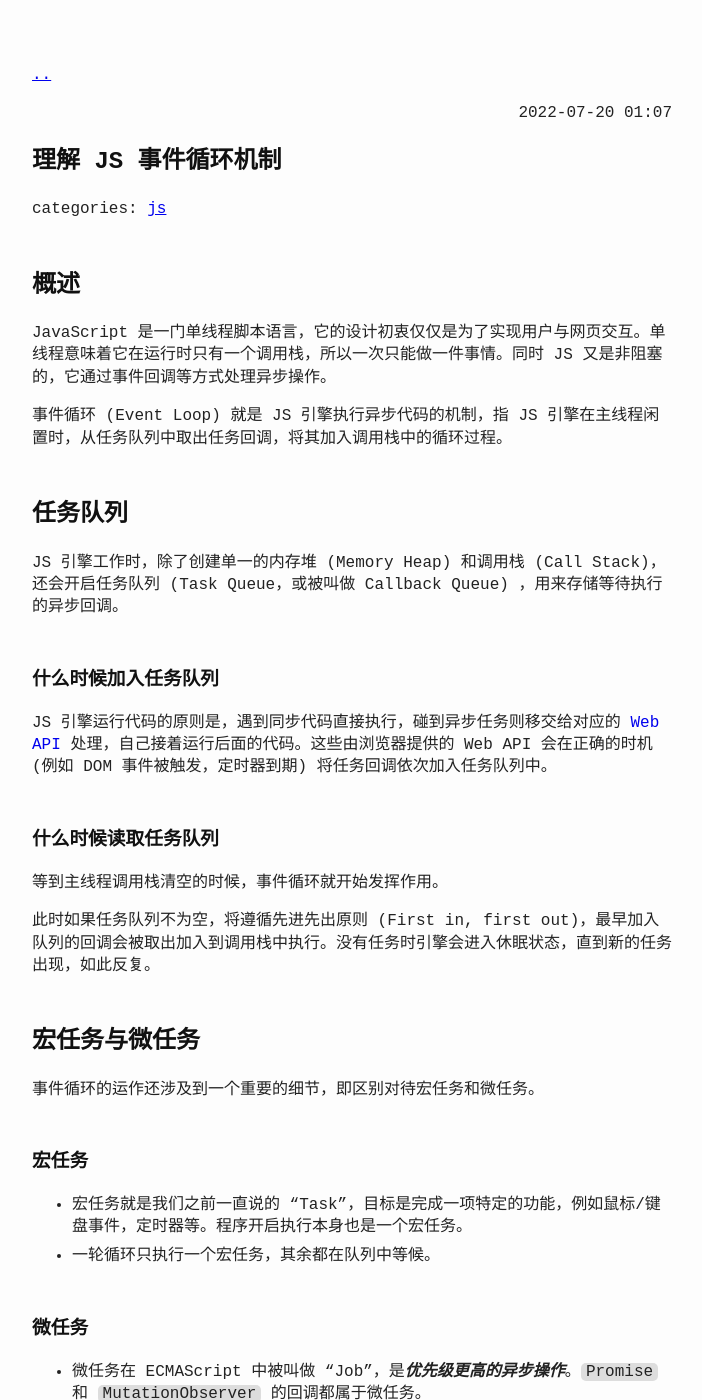
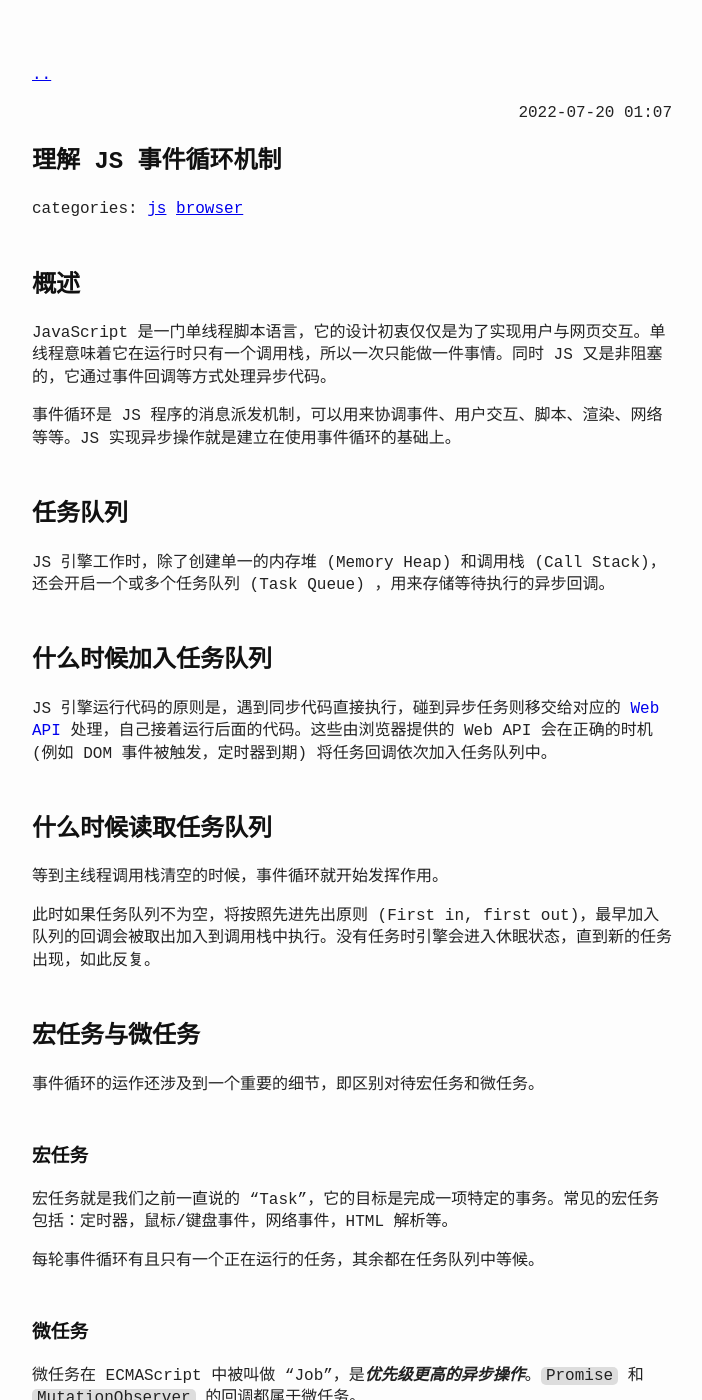
Before and after one commit to toonoisy/toonoisy.github.io, a Jekyll site: the page built from _posts/2022-07-20-js-event-loop.md, in a window 1280 px wide and 1400 px high. Shown: the whole window, without its empty margins (288-990 px from the left). Built offline with Jekyll 4.4.1, drawn with Linux system fonts in a browser that asks for light colours; comment, search, counter and statistics services are not loaded; some of the changed text lies outside the part shown.

Commit message:
add & revise posts

```diff
--- a/_data/menu.yml
+++ b/_data/menu.yml
@@ -16,5 +16,5 @@ entries:
 
   - title: links
     entries:
-      - title: "theme: <a href='https://github.com/riggraz/no-style-please'>no style please</a>"
-      - title: "favicon by: <a href='https://icons8.com'>Icons8</a>"
+      - title: "theme: <a href='https://github.com/riggraz/no-style-please' target='_blank'>no style please</a>"
+      - title: "favicon by: <a href='https://icons8.com' target='_blank'>Icons8</a>"
--- a/_layouts/archive.html
+++ b/_layouts/archive.html
@@ -26,7 +26,7 @@ layout: default
   <li>
     <time>{{ post.date | date: '%Y-%m-%d %H:%M' }}</time>
     <a href="{{ post.url | relative_url }}">
-      [{% for category in post.categories %}{{category}}{% unless forloop.last %}&nbsp;{% endunless %}{% endfor %}]
+      {% for category in post.categories %}[{{category}}]{% unless forloop.last %}{% endunless %}{% endfor %}
       {{ post.title }}
     </a>
 
--- a/_posts/2022-07-20-js-event-loop.md
+++ b/_posts/2022-07-20-js-event-loop.md
@@ -2,28 +2,28 @@
 layout: post
 title: 理解 JS 事件循环机制
 date: 2022-07-20 01:07
-categories: js
+categories: [js, browser]
 ---
 
 ## 概述
 
-JavaScript 是一门单线程脚本语言，它的设计初衷仅仅是为了实现用户与网页交互。单线程意味着它在运行时只有一个调用栈，所以一次只能做一件事情。同时 JS 又是非阻塞的，它通过事件回调等方式处理异步操作。
+JavaScript 是一门单线程脚本语言，它的设计初衷仅仅是为了实现用户与网页交互。单线程意味着它在运行时只有一个调用栈，所以一次只能做一件事情。同时 JS 又是非阻塞的，它通过事件回调等方式处理异步代码。
 
-事件循环 (Event Loop) 就是 JS 引擎执行异步代码的机制，指 JS 引擎在主线程闲置时，从任务队列中取出任务回调，将其加入调用栈中的循环过程。
+事件循环是 JS 程序的消息派发机制，可以用来协调事件、用户交互、脚本、渲染、网络等等。JS 实现异步操作就是建立在使用事件循环的基础上。
 
 ## 任务队列
 
-JS 引擎工作时，除了创建单一的内存堆 (Memory Heap) 和调用栈 (Call Stack)，还会开启任务队列 (Task Queue，或被叫做 Callback Queue) ，用来存储等待执行的异步回调。
+JS 引擎工作时，除了创建单一的内存堆 (Memory Heap) 和调用栈 (Call Stack)，还会开启一个或多个任务队列 (Task Queue) ，用来存储等待执行的异步回调。
 
-### 什么时候加入任务队列
+## 什么时候加入任务队列
 
 JS 引擎运行代码的原则是，遇到同步代码直接执行，碰到异步任务则移交给对应的 [Web API](https://developer.mozilla.org/en-US/docs/Learn/JavaScript/Client-side_web_APIs/Introduction) 处理，自己接着运行后面的代码。这些由浏览器提供的 Web API 会在正确的时机 (例如 DOM 事件被触发，定时器到期) 将任务回调依次加入任务队列中。
 
-### 什么时候读取任务队列
+## 什么时候读取任务队列
 
 等到主线程调用栈清空的时候，事件循环就开始发挥作用。
 
-此时如果任务队列不为空，将遵循先进先出原则 (First in, first out)，最早加入队列的回调会被取出加入到调用栈中执行。没有任务时引擎会进入休眠状态，直到新的任务出现，如此反复。
+此时如果任务队列不为空，将按照先进先出原则 (First in, first out)，最早加入队列的回调会被取出加入到调用栈中执行。没有任务时引擎会进入休眠状态，直到新的任务出现，如此反复。
 
 ## 宏任务与微任务
 
@@ -31,23 +31,27 @@ JS 引擎运行代码的原则是，遇到同步代码直接执行，碰到异
 
 ### 宏任务
 
-- 宏任务就是我们之前一直说的 "Task"，目标是完成一项特定的功能，例如鼠标/键盘事件，定时器等。程序开启执行本身也是一个宏任务。
-- 一轮循环只执行一个宏任务，其余都在队列中等候。
+宏任务就是我们之前一直说的 "Task"，它的目标是完成一项特定的事务。常见的宏任务包括：定时器，鼠标/键盘事件，网络事件，HTML 解析等。
+
+每轮事件循环有且只有一个正在运行的任务，其余都在任务队列中等候。
 
 ### 微任务
 
-- 微任务在 ECMAScript 中被叫做 "Job"，是***优先级更高的异步操作***。`Promise` 和 `MutationObserver` 的回调都属于微任务。
-- 由于微任务优先级大于宏任务，宏任务永远要等现存的微任务全部执行完毕后才开始执行。当一个宏任务执行完毕后，要将产生的所有微任务依次***清空***，当前循环才算结束。
+微任务在 ECMAScript 中被叫做 "Job"，是***优先级更高的异步操作***。`Promise` 和 `MutationObserver` 的回调都属于微任务。
+
+每轮事件循环都有自己的微任务队列，用来存储当前任务执行过程中生成的等待执行的微任务。由于微任务优先级大于宏任务，永远要等现存的微任务全部执行完毕后才能进入下一轮循环。
 
 ### 延伸问题：定时器的延迟时间
 
 以 `setTimeout()` 为例，我们都知道它的第二个参数是以毫秒为单位设置定时器的 (最短) 延迟时间，然而 `setTimeout(code, 0)` 并不会让代码立即执行。
 
-这是因为定时器作为一个异步宏任务，要等待自己的回调被事件循环取出后才会被执行，如果它不是最早被加入任务队列的任务，它的延迟还要叠加更多在队列中等待的时间。
+这是因为定时器作为一个异步宏任务，要等待自己的回调被事件循环取出后才会被执行，所以实际的延迟时间往往需要叠加它在任务队列中排队等待的时间。
 
-## 什么时候渲染 DOM
+## 什么时候更新 UI
 
-一轮事件循环也叫一个 "tick"，DOM 渲染只发生在每个 tick 间隙，这样一来每次都能获得最符合当前预期的渲染结果，最大程度保证渲染效率。但如果任务迟迟没有执行完毕，页面就会无法响应。
+页面渲染只发生在新一轮事件循环开始前，即本轮宏任务和其生成的全部微任务执行完毕后。这样一来每次都能获得最符合当前预期的渲染结果，最大程度保证渲染效率。
+
+但如果任务迟迟没有执行完毕，页面就会被挂起。所以出现页面无法响应的时候，说明有存在大量计算行为的代码阻塞了事件循环。
 
 ## 输出示例
 
@@ -71,10 +75,10 @@ console.log(2)
 ## References
 
 - [What the heck is the event loop anyway? \| Philip Roberts \| JSConf EU](https://youtube.com/watch?v=8aGhZQkoFbQ)
+- [HTML Standard - 8.1.6 Event loops](https://html.spec.whatwg.org/multipage/webappapis.html#event-loops)
 - [The event loop](https://developer.mozilla.org/en-US/docs/Web/JavaScript/EventLoop)
 - [Event loop: microtasks and macrotasks](https://javascript.info/event-loop)
 - [Difference between microtask and macrotask within an event loop context](https://stackoverflow.com/a/70883212)
-- [Event Loop Processing Model](https://html.spec.whatwg.org/multipage/webappapis.html#event-loop-processing-model)
 - [彻底搞懂JavaScript事件循环](https://juejin.cn/post/6992167223523541023)
 
 ## Further Readings
```
Also changed, not shown: _posts/2022-07-24-vue-nexttick.md (added, +76 -0 lines).
